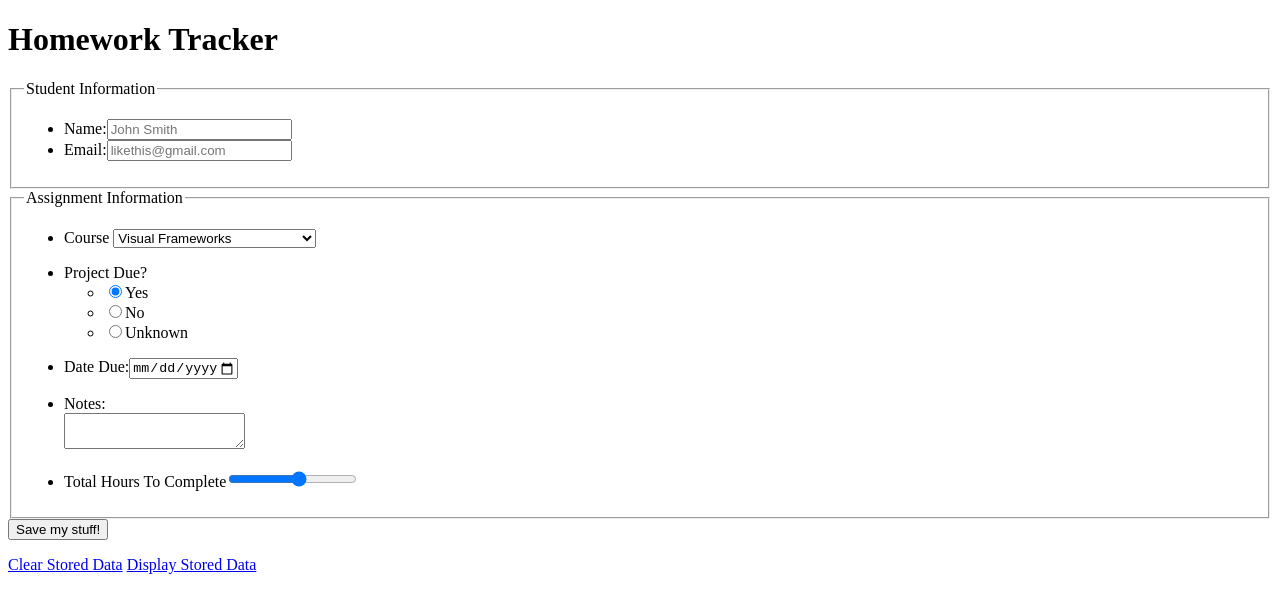
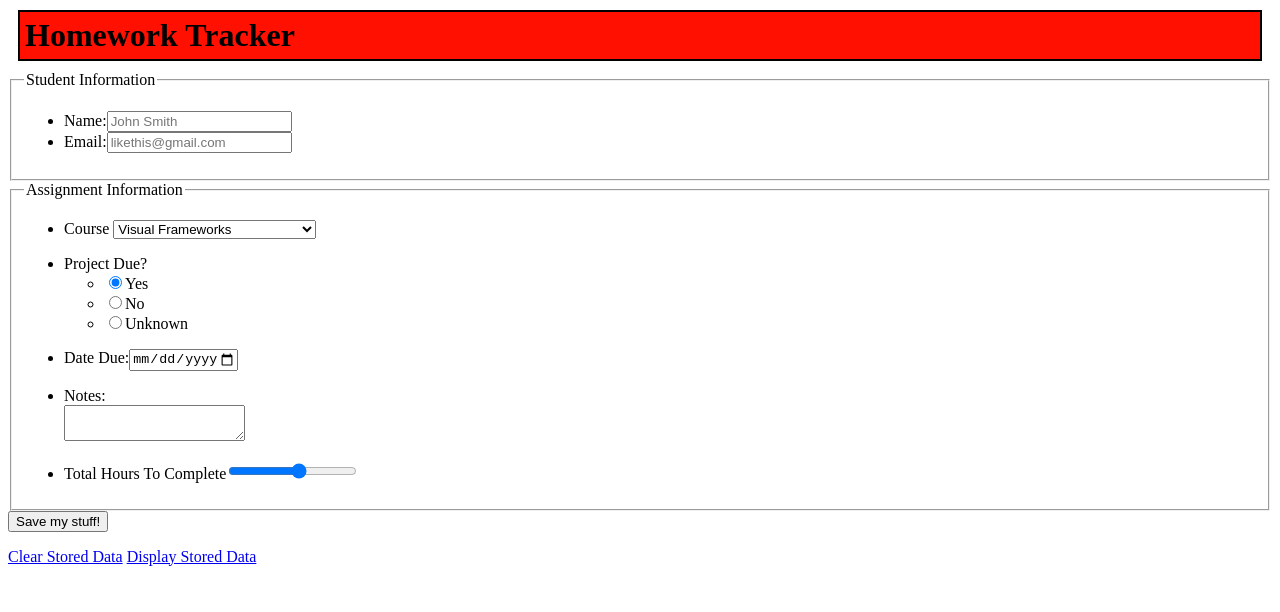
Before and after one commit to jmbburg26/VFWAssignments, a plain HTML site: page Homework Tracker App/additem.html in a window 1280 px wide. Drawn offline with Linux system fonts and the light colour scheme.

Commit message:
Added js and css files to the repo.

```diff
--- a/Homework Tracker App/additem.html
+++ b/Homework Tracker App/additem.html
@@ -14,6 +14,7 @@
 		<meta name="HandheldFriendly" content="True" />
 		<meta name="MobileOptimized" content="640" />
 		<title>Homework Tracker</title>
+		<link href="css/styles.css" rel="stylesheet" />
 	</head>
 	<body>
 		<h1>Homework Tracker</h1>
--- /dev/null
+++ b/Homework Tracker App/css/styles.css
@@ -0,0 +1,13 @@
+/*
+title: my style sheet
+by: John Brandenburg
+Term: 0113
+*/
+
+h1 {
+	border: 2px solid black;
+	padding: 5px;
+	margin: 10px;
+	background: #ff1000;
+
+}
```
Also changed, not shown: Homework Tracker App/index.html (+1 -0 lines), Homework Tracker App/js/main.js (added).
